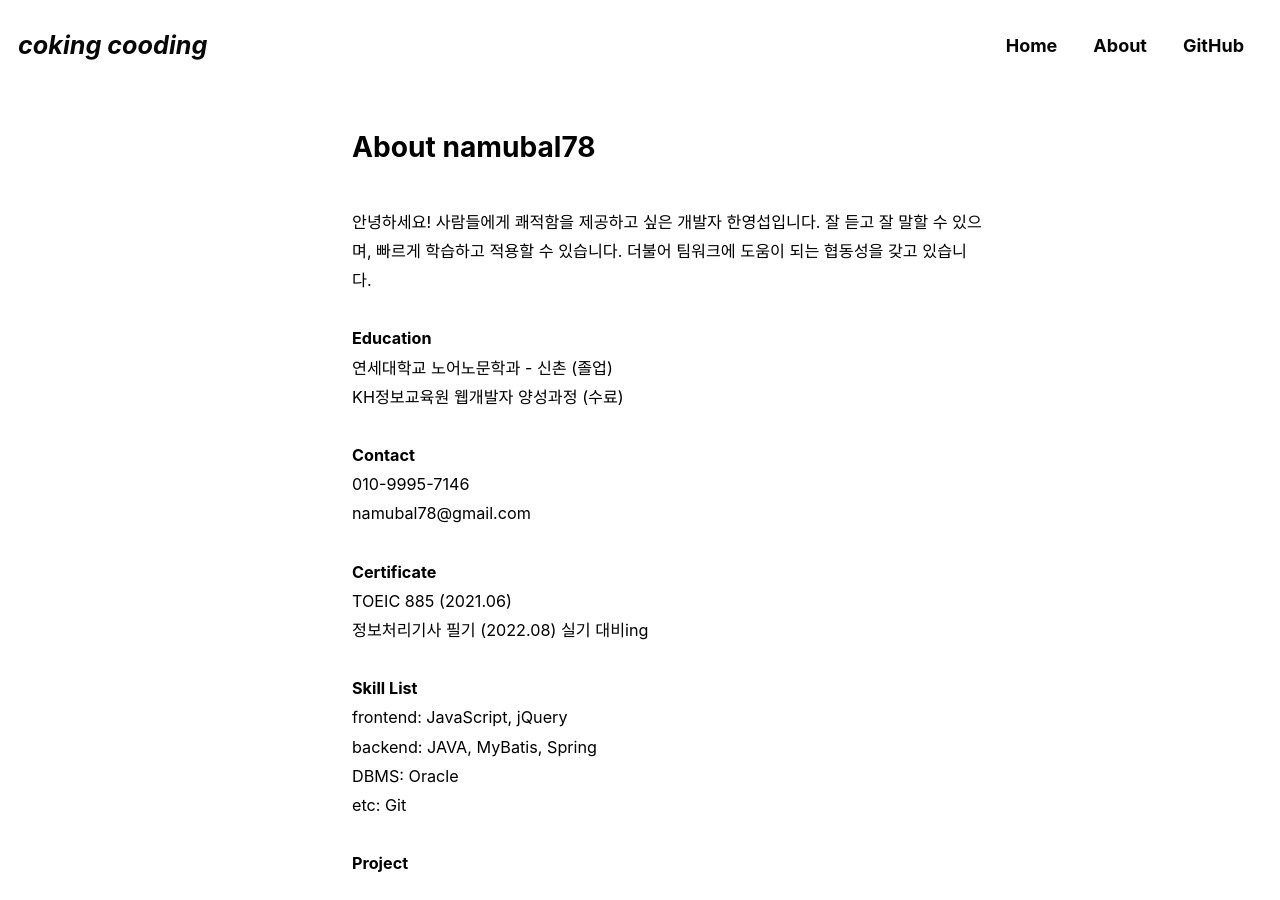
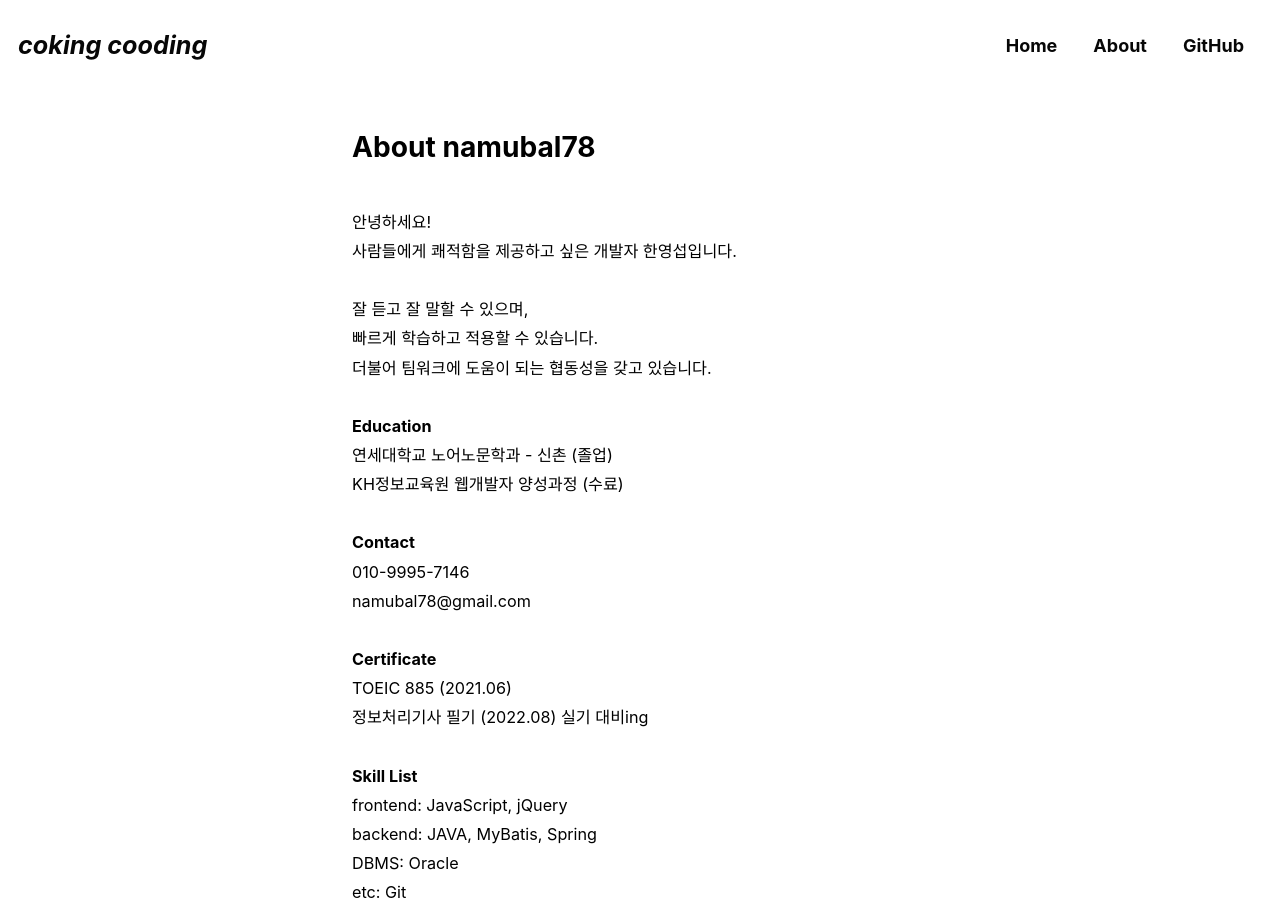
Before and after one commit to namubal78/namubal78.github.io, a Jekyll site: the page built from _pages/about.md, in a window 1280 px wide and 900 px high. Built offline with Jekyll 4.4.1, drawn with Linux system fonts in a browser that asks for light colours; cached includes are drawn as plain includes; some web fonts are replaced.

```diff
--- a/_pages/about.md
+++ b/_pages/about.md
@@ -7,11 +7,11 @@ comments: false
 
 <p>
 
-          안녕하세요!
-          사람들에게 쾌적함을 제공하고 싶은 개발자 한영섭입니다.
-
-          잘 듣고 잘 말할 수 있으며,
-          빠르게 학습하고 적용할 수 있습니다.
+          안녕하세요!<br>
+          사람들에게 쾌적함을 제공하고 싶은 개발자 한영섭입니다.<br>
+          <br>
+          잘 듣고 잘 말할 수 있으며,<br>
+          빠르게 학습하고 적용할 수 있습니다.<br>
           더불어 팀워크에 도움이 되는 협동성을 갖고 있습니다.
           <br><br>
           <b>Education</b>
@@ -37,7 +37,7 @@ comments: false
           etc: Git<br>
           <br>
           <b>Project</b>
-          <br><br>
+          <br>
           [개인] Weather_Project (2023.01.28 ~ 2023.02.01)<br>
           Github: <a href="https://github.com/namubal78/Weather-workspace](https://github.com/namubal78/Weather-workspace)">https://github.com/namubal78/Weather-workspace</a><br>
           <br>
```
Also changed, not shown: _data/navigation.yml (+17 -8 lines), _pages/categories/category-BlueIce.md (added, +9 -0 lines), _pages/categories/category-CodingTest.md (added, +9 -0 lines), _pages/categories/category-JavaSpring.md (added, +9 -0 lines), _pages/categories/category-PillSoGood.md (added, +9 -0 lines), _pages/categories/category-WeatherProject.md (added, +9 -0 lines), _pages/categories/category-WhatIRead.md (added, +9 -0 lines).
